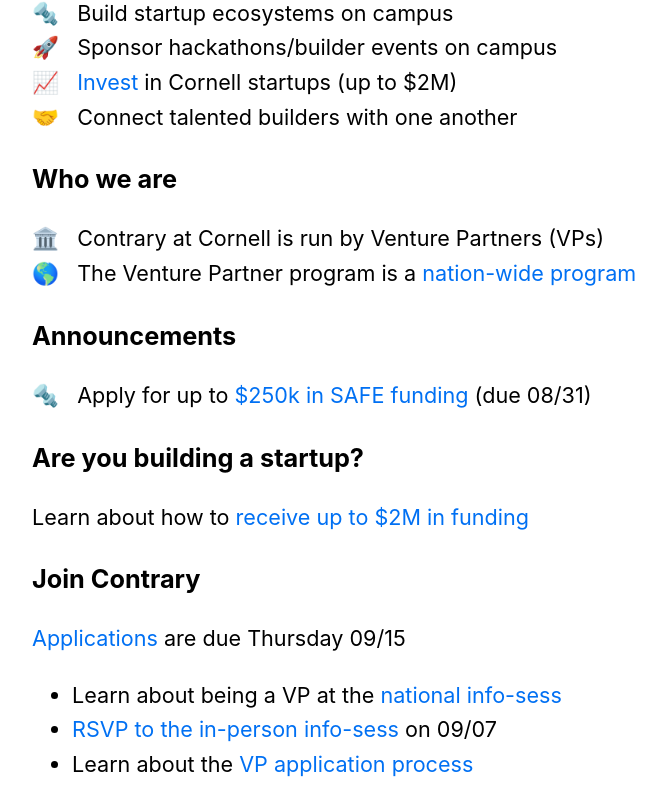
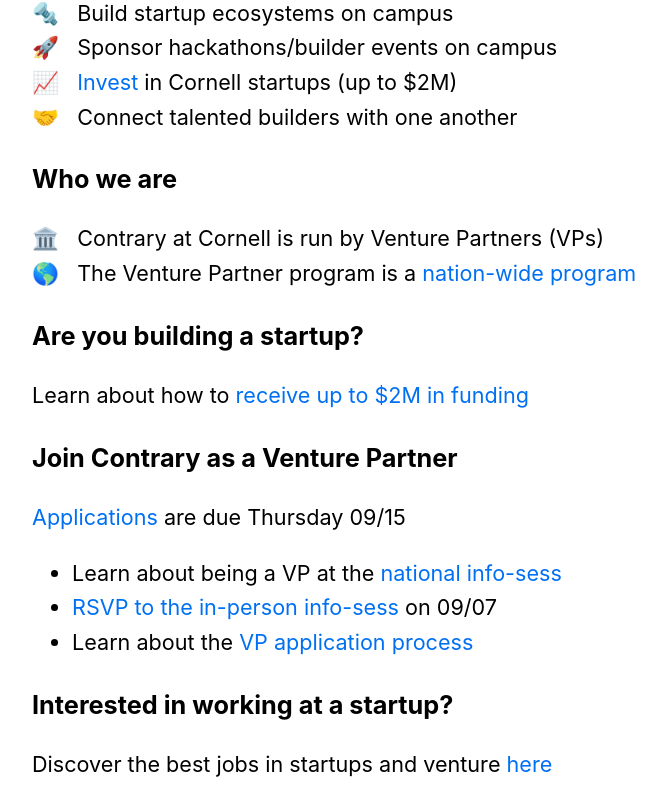
Before and after one commit to shihaocao/contraryatcornell, a Next.js app: page / in a window 1280 px wide. Shown: the part 491-1288 px from the top of the page, without its empty margins (302-968 px from the left). Built offline with nearby package versions, Linux system fonts and the light colour scheme.

Commit message:
update no sabbatical

```diff
--- a/pages/funding.js
+++ b/pages/funding.js
@@ -14,8 +14,8 @@
 
       <p>We invest in startups from pre-seed to series A/B. We invest in any vertical and any idea.</p>
 
-      <h2>Announcements</h2>
-      Announcing <Link href="https://contrary.com/blog/contrary-sabbatical-2022">Contrary Sabbatical</Link>, which fast tracks $250k in funding to 5 teams (due 08/31)
+      {/* <h2>Announcements</h2>
+      Announcing <Link href="https://contrary.com/blog/contrary-sabbatical-2022">Contrary Sabbatical</Link>, which fast tracks $250k in funding to 5 teams (due 08/31) */}
 
       <h2>Process</h2>
 
--- a/pages/index.js
+++ b/pages/index.js
@@ -60,18 +60,18 @@
         🌎 &nbsp; The Venture Partner program is a <Link href="https://contrary.com/partners">nation-wide program</Link>
         </p>
 
-        <h3>Announcements</h3>
+        {/* <h3>Announcements</h3>
         <p>
         🔩 &nbsp; Apply for up to <Link href="https://contrary.com/blog/contrary-sabbatical-2022">$250k in SAFE funding</Link> (due 08/31)
 
-        </p>
+        </p> */}
 
 
         <h3>Are you building a startup?</h3>
         <p>Learn about how to <Link href="/funding">receive up to $2M in funding</Link>
         </p>
 
-        <h3>Join Contrary</h3>
+        <h3>Join Contrary as a Venture Partner</h3>
         <p>
         <Link href="https://airtable.com/shrrvmTO3FAYSuMJl?utm_campaign=vp-national-info">Applications</Link> are due Thursday 09/15
         <ul>
```
